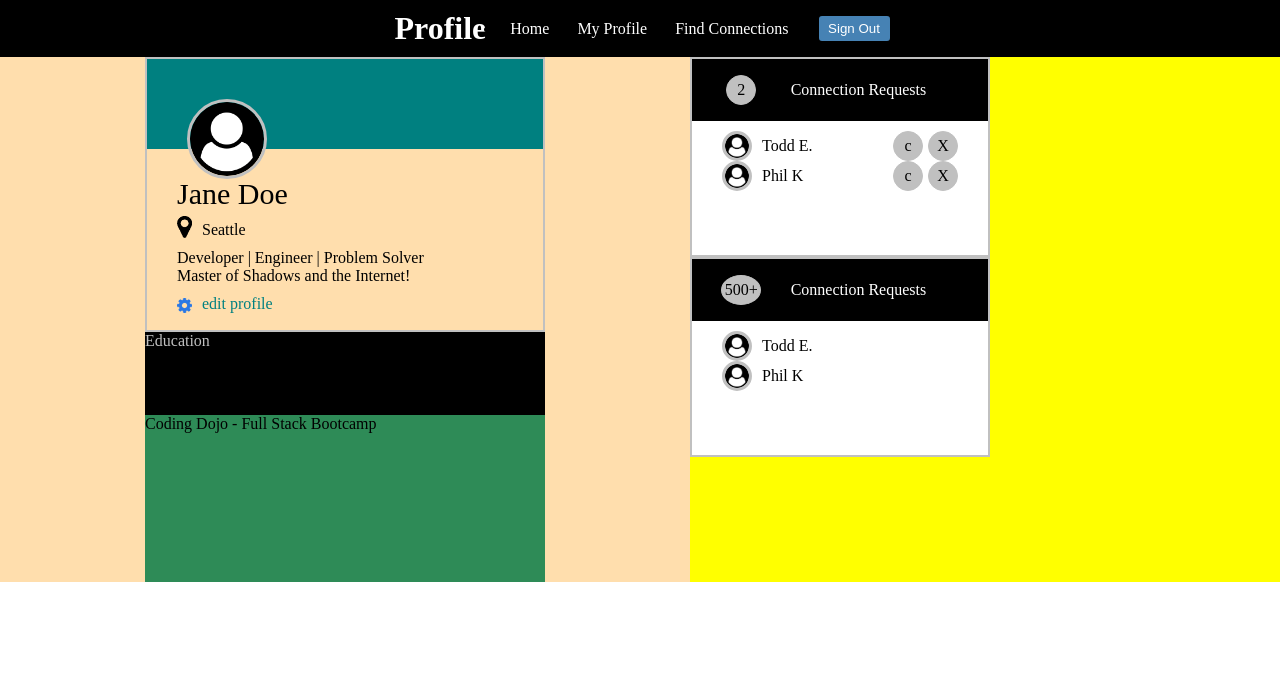
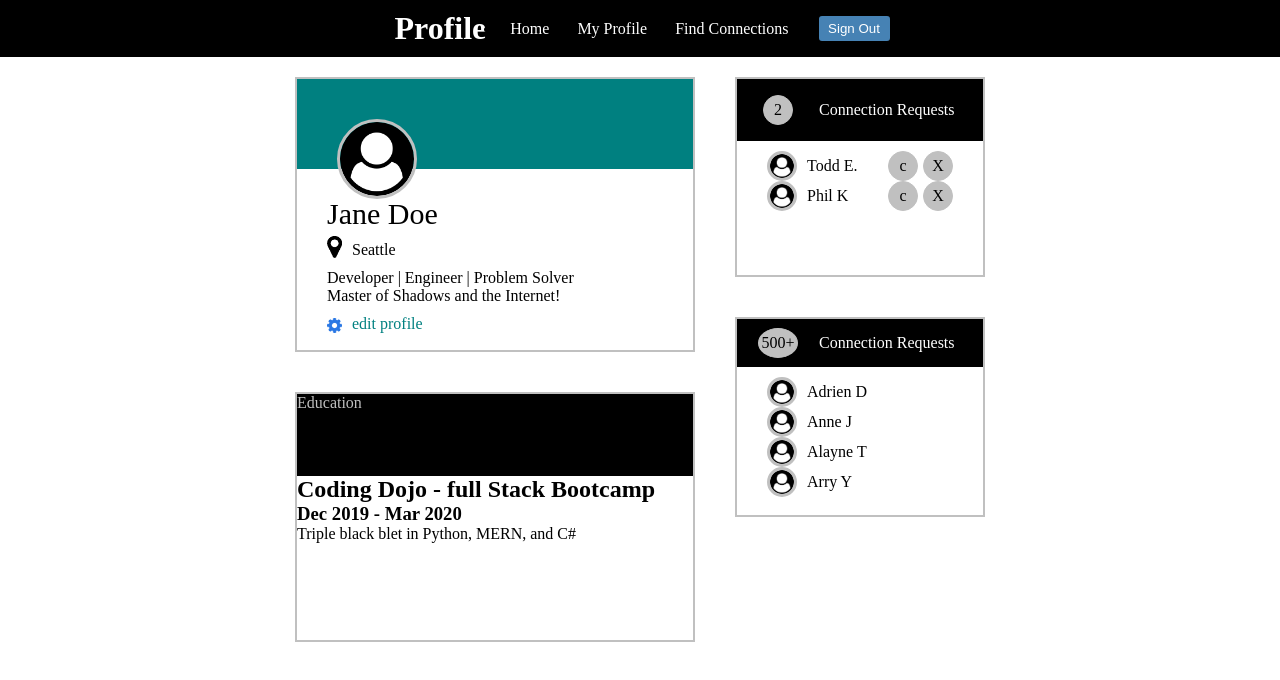
Before and after one commit to dreessen-n/profile-page, a plain HTML site: page index.html in a window 1280 px wide. Drawn offline with Linux system fonts and the light colour scheme.

Commit message:
Save work

```diff
--- a/index.html
+++ b/index.html
@@ -49,7 +49,9 @@
                             Education
                         </div>
                         <div class="edu-card_content">
-                            Coding Dojo - Full Stack Bootcamp
+                            <h2>Coding Dojo - full Stack Bootcamp</h2>
+                            <h3>Dec 2019 - Mar 2020</h3>
+                            <p>Triple black blet in Python, MERN, and C#</p>
                         </div>
                     </div>
                 </div>
@@ -101,15 +103,30 @@
                             <div class="your-connections-card_user-request">
                                 <div class="your-connections-card_user-name">
                                     <img src="./assets/icons/user-circle.png" class="img_your-connections-card_user-icon" alt="user icon">
-                                    Todd E.
+                                    Adrien D
                                 </div>
                             </div>
                             <div class="your-connections-card_user-request">
                                 <div class="your-connections-card_user-name">
                                     <img src="./assets/icons/user-circle.png" class="img_your-connections-card_user-icon" alt="user icon">
-                                    Phil K
+                                    Anne J
                                 </div>
                             </div>
+                            <div class="your-connections-card_user-request">
+                                <div class="your-connections-card_user-name">
+                                    <img src="./assets/icons/user-circle.png" class="img_your-connections-card_user-icon" alt="user icon">
+                                    Alayne T
+                                </div>
+                            </div>
+                            <div class="your-connections-card_user-request">
+                                <div class="your-connections-card_user-name">
+                                    <img src="./assets/icons/user-circle.png" class="img_your-connections-card_user-icon" alt="user icon">
+                                    Arry Y
+                                </div>
+                            </div>
+                        </div>
+                        <div class="your-connections-card_view-more">
+                            <a href="#">View More</a>
                         </div>
                     </div>
                 </div>
--- a/style.css
+++ b/style.css
@@ -70,9 +70,8 @@ div.main-container {
 div.main-left {
     display: flex;
     flex: 1 0 auto;
-    background-color: navajowhite;
     flex-direction: column;
-    align-items: center;
+    align-items: flex-end;
 }
 
 /* start of profile card block  */
@@ -85,6 +84,7 @@ div.main-left {
     flex: 0 0 auto;
     width: 400px;
     height: 275px;
+    margin: 20px;
 }
 
 .user-card_head {
@@ -161,16 +161,21 @@ a.user-card_edit {
     flex-direction: column;
     width: 400px;
     height: 250px;
-    background-color: seagreen;
+    background-color: white;
+    border: 2px solid silver;
+    margin: 20px;
 }
 
 .edu-card_head {
+    display: flex;
     flex: 1;
     background-color: black;
     color: silver;
 }
 
 .edu-card_content {
+    display: flex;
+    flex-direction: column;
     flex: 2;
 }
 
@@ -181,8 +186,10 @@ a.user-card_edit {
 /* start of main-right section  */
 
 div.main-right {
+    display: flex;
+    flex-direction: column;
     flex: 1 0 auto;
-    background-color: yellow;
+    align-items: flex-start;
 }
 
 /* start of connection-request-card */
@@ -193,8 +200,9 @@ div.main-right {
     flex: 0 0 auto;
     background-color: #fff;
     border: 2px solid silver;
-    width: 300px;
+    width: 250px;
     height: 200px;
+    margin: 20px;
 }
 
 .connection-request-card_card-head {
@@ -301,8 +309,9 @@ div.main-right {
     flex: 0 0 auto;
     background-color: #fff;
     border: 2px solid silver;
-    width: 300px;
+    width: 250px;
     height: 200px;
+    margin: 20px;
 }
 
 .your-connections-card_head {
```
